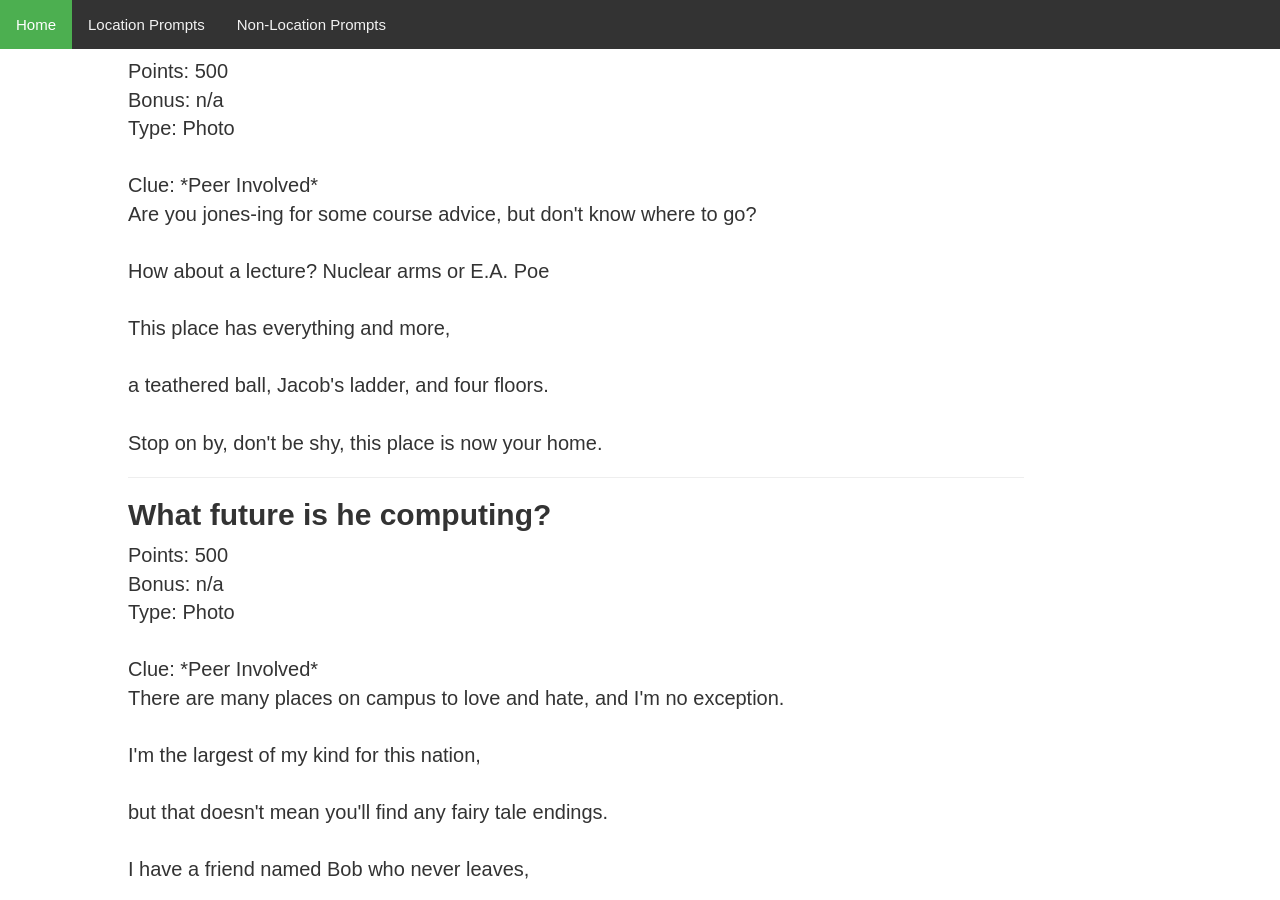
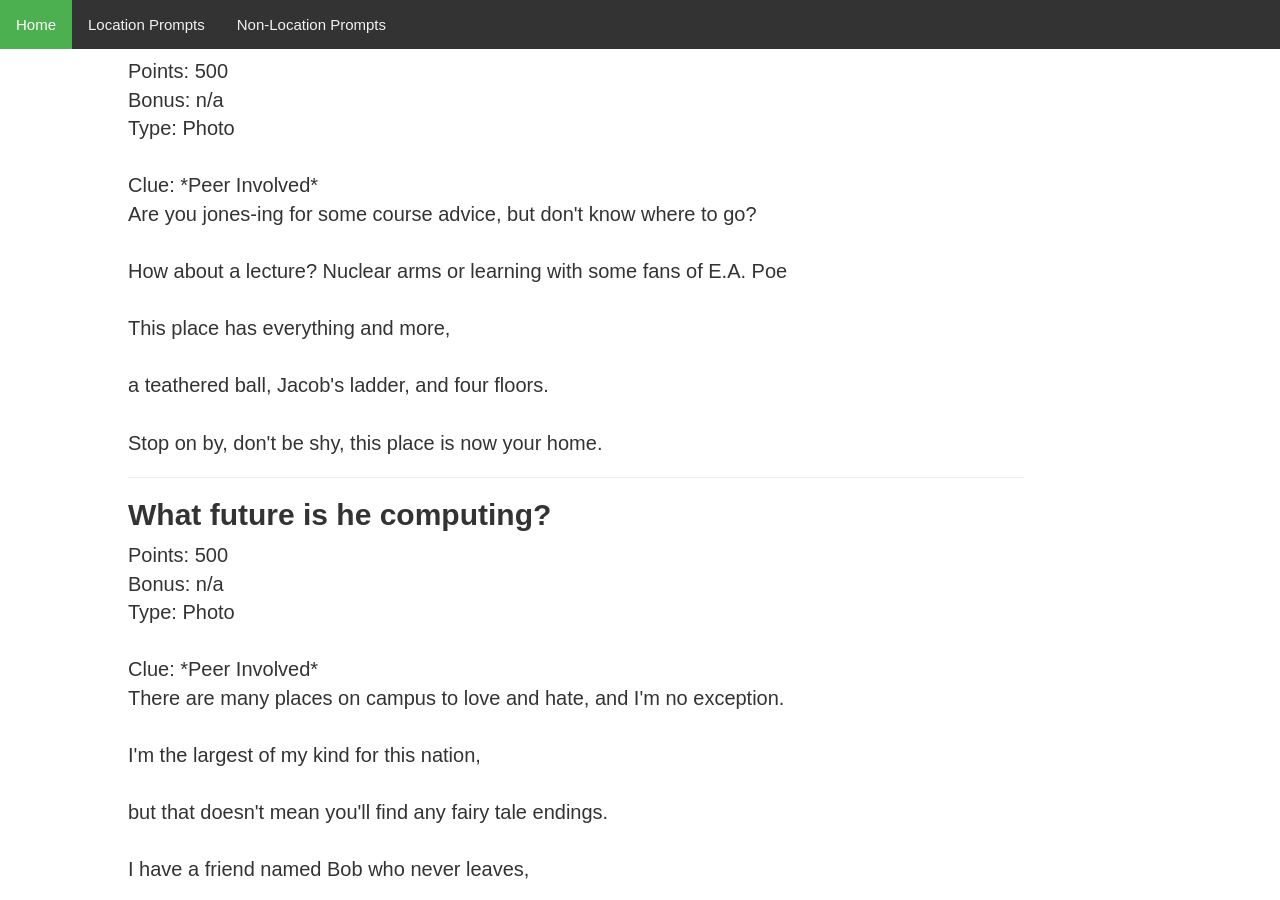
Before and after one commit to nsryan2/scav_hunt, a Jekyll site: the page built from loc_prompts.html, in a window 1280 px wide and 900 px high, scrolled down 636 px. Built offline with Jekyll 4.4.1, drawn with Linux system fonts in a browser that asks for light colours; nearby versions of some CDN libraries; library files that are not in the unit come from our copies; a script that is not in the unit is left out.

Commit message:
Update loc_prompts.html

```diff
--- a/loc_prompts.html
+++ b/loc_prompts.html
@@ -82,7 +82,7 @@ title: Location Based Prompts
     Clue: *Peer Involved*<br>
     Are you jones-ing for some course advice, but don't know where to go?<br>
     <br>
-    How about a lecture? Nuclear arms or E.A. Poe<br>
+    How about a lecture? Nuclear arms or learning with some fans of E.A. Poe<br>
     <br>
     This place has everything and more,<br>
     <br>
```
